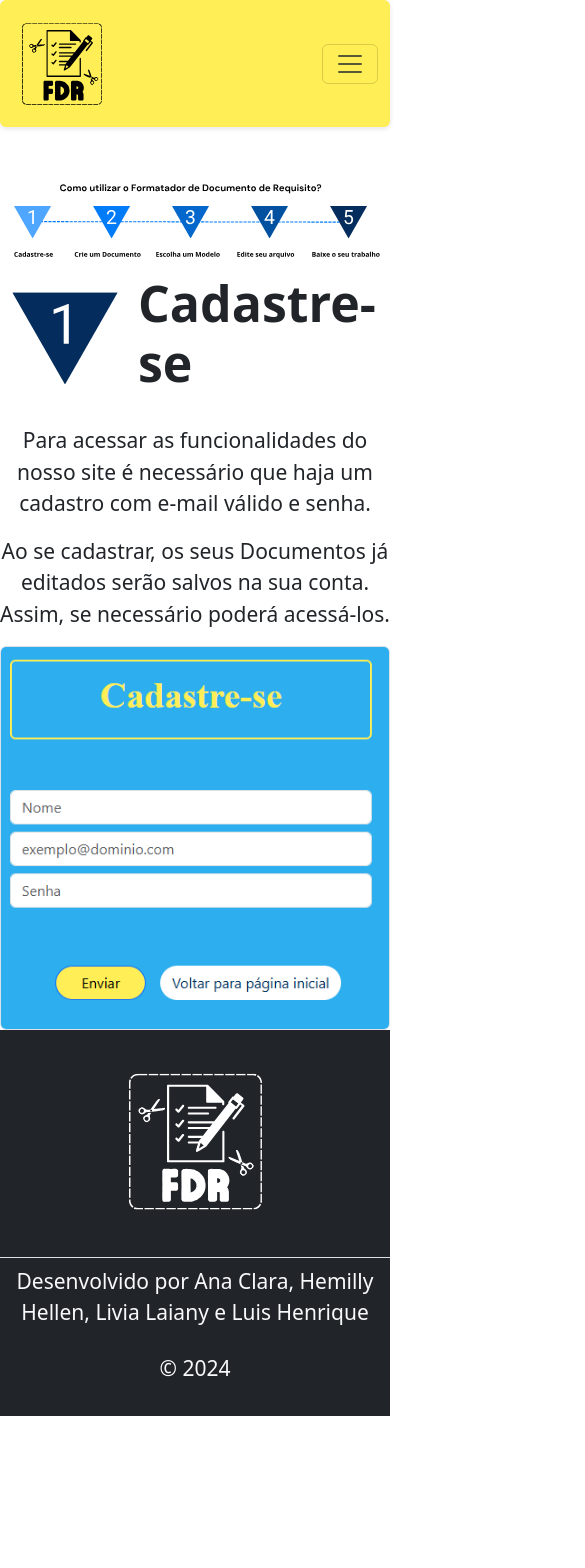
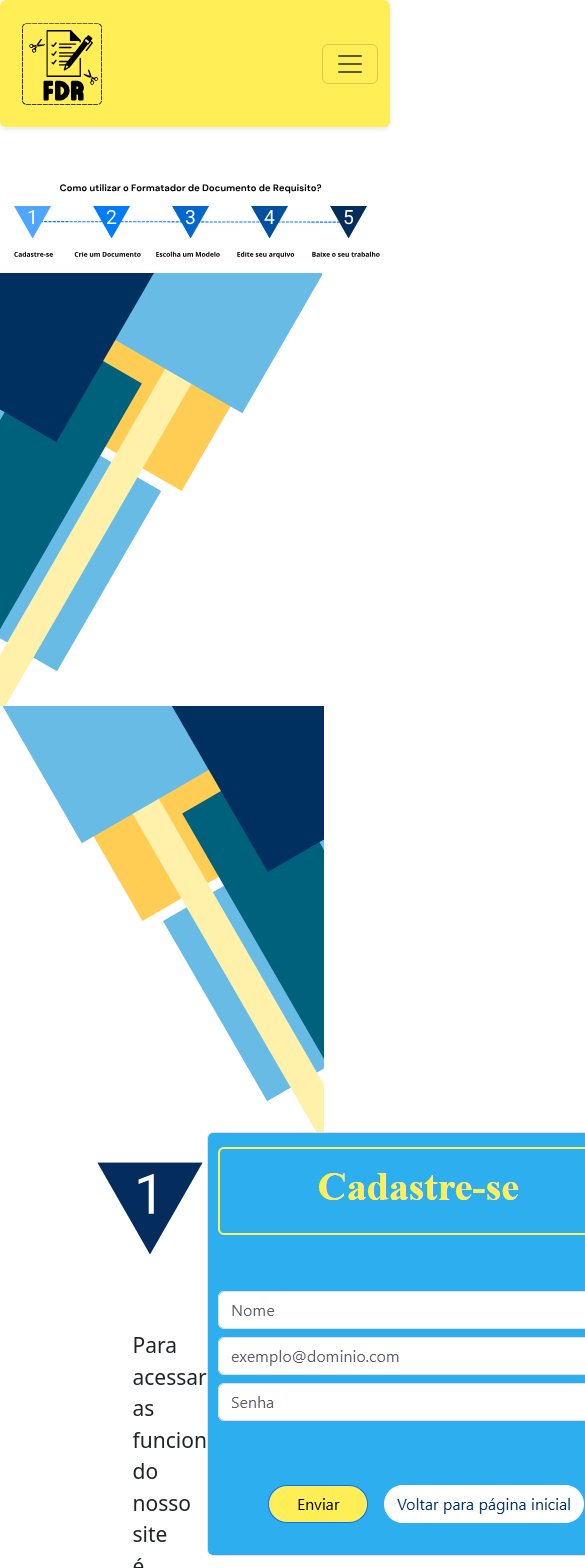
Before and after one commit to LiviaLaiany/Formatador-req, a React (Create React App) app in the folder formatador-front/: page /tutorial in a window 390 px wide. Shown: the top 1568 px of the page, 585 px wide, since content can reach past the window. Before the commit the page ends 1416 px from the top, so only its background shows below. Built offline with nearby package versions, Linux system fonts and the light colour scheme.

Commit message:
Responsividade Navbar, Rodape e Tutorial

```diff
--- a/formatador-front/src/pages/Navbar.js
+++ b/formatador-front/src/pages/Navbar.js
@@ -28,13 +28,13 @@ export default function Nav(props){
     }, [props.text]);
 
     return(
-            <nav class="navbar navbar-expand-lg rounded fixed-sm-top  w-100" id="nav">
-                <div class="container-fluid">
+            <nav className="navbar navbar-expand-lg rounded fixed-sm-top  w-100" id="nav">
+                <div className="container-fluid">
                     <a class="navbar-brand" href="#">
                         <img src={logo} alt="Logo" width="100px" className="d-inline-block align-text-top"></img>
                     </a>
-                    <button class="navbar-toggler" type="button" onClick={toggleMenu}>
-                        <span class="navbar-toggler-icon"></span>
+                    <button className="navbar-toggler" type="button" onClick={toggleMenu}>
+                        <span className="navbar-toggler-icon"></span>
                     </button>
                     <div className={`navbar-collapse ${ isMenuOpen ? "show justify-content-start" : "collapse justify-content-end"}`} id="navbarNav">
                         <ul className="navbar-nav">
--- a/formatador-front/src/pages/Rodape.js
+++ b/formatador-front/src/pages/Rodape.js
@@ -3,14 +3,27 @@ import logo from "../imagens/FDR.svg";
 export default function Rodape() {
 
     return (
-        <footer className="bg-dark py-3 w-100 px-0">
-            <ul className="nav justify-content-center border-bottom pb-3">
-                <li className="nav-item align-items-center justify-content-center d-flex">
-                    <img src={logo} className=" d-flex justify-content-center align-self-center text-light img-fluid w-50  d-sm-block" alt="logo"></img>
-                </li>
-            </ul>
-            <p className="text-center text-light py-2">Desenvolvido por Ana Clara, Hemilly Hellen, Livia Laiany e Luis Henrique </p>
-            <p className="text-center text-light">© 2024</p>
+        <footer className="bg-dark mt-5 w-100 px-0">
+            <div className="container">
+                <div className="row justify-content-center border-bottom pb-3">
+                    <div className="col-auto d-flex align-items-center justify-content-center">
+                        <img
+                            src={logo}
+                            className="img-fluid"
+                            width="150"
+                            alt="logo"
+                        />
+                    </div>
+                </div>
+                <div className="row">
+                    <div className="col text-center">
+                        <p className="text-light py-2 fs-5">
+                            Desenvolvido por Ana Clara, Hemilly Hellen, Livia Laiany e Luis Henrique
+                        </p>
+                        <p className="text-light fs-5">© 2024</p>
+                    </div>
+                </div>
+            </div>
         </footer>
     );
 }
--- a/formatador-front/src/pages/Tutorial.js
+++ b/formatador-front/src/pages/Tutorial.js
@@ -20,10 +20,9 @@ export default function Tutorial(){
         <div >
             <Nav text = "Tutorial"/>
 
-            <div className="mt-5">
+            {/* <div className="mt-5">
                 <div className="row justify-content-center align-items-center">
                     <img src={passos} className='img-fluid'></img>
-                    {/* <img src={Teste} className='img-fluid mx-0 my-0 px-0'></img> */}
                 </div>
                 <div className='justify-content-between d-flex'>
                     <img src={TutorialImage} className='img-fluid d-none d-sm-block'></img>
@@ -46,11 +45,9 @@ export default function Tutorial(){
                         <img src={Cadastro} alt="Cadastro" className="img-fluid border rounded"></img>
                     </div>
                 </div>
+            </div> */}
 
-                {/* div passo 2,3,4,5 */}
-            </div>
-
-            {/* <div className=''>
+        <div className=''>
                         <div className='background d-flex align-items-center justify-content-center mt-5'>
                     <img src={passos} className='img-fluid'></img>
                 </div>
@@ -191,7 +188,7 @@ export default function Tutorial(){
                         </div>
                     </div>
                  </div>
-            </div> */}
+             </div>
             <Rodape/>
         </div>
     )
```
Lines whose indentation alone changed are shown as unchanged.
